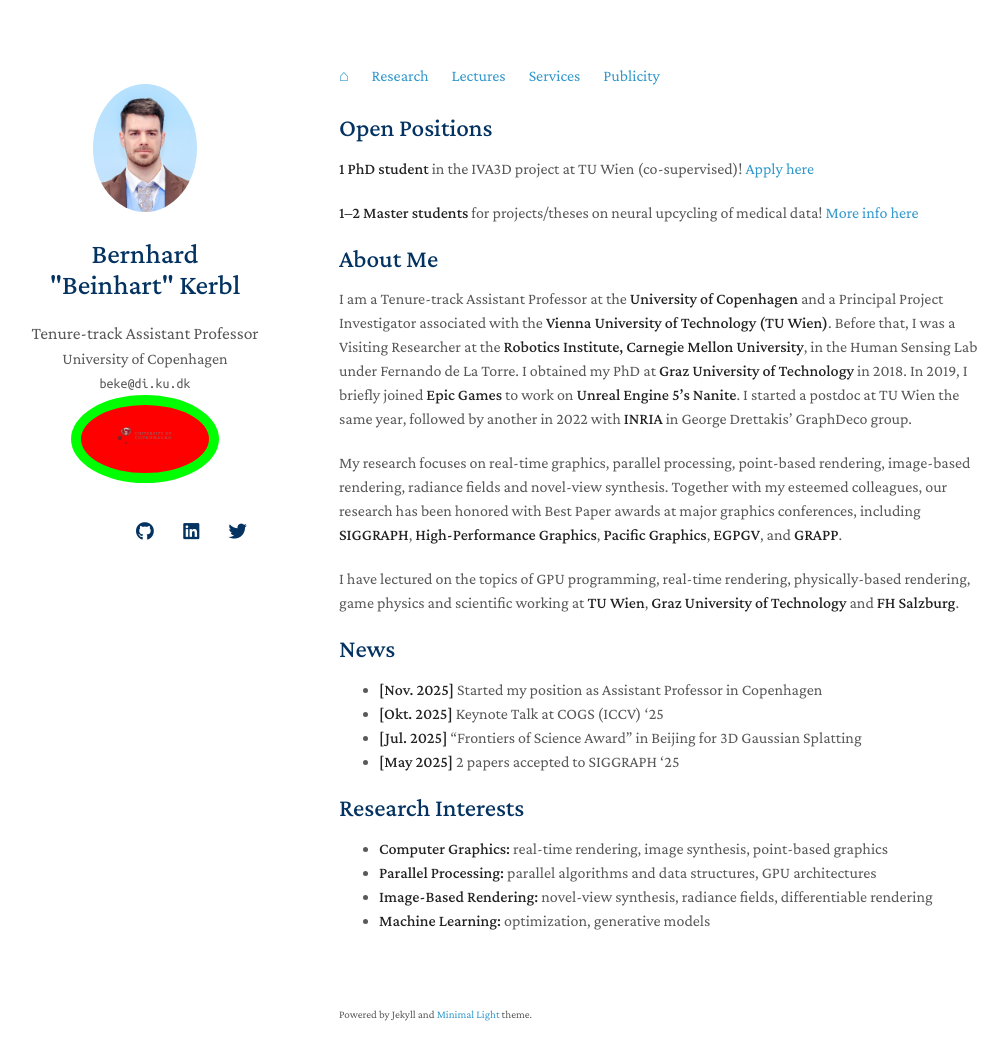
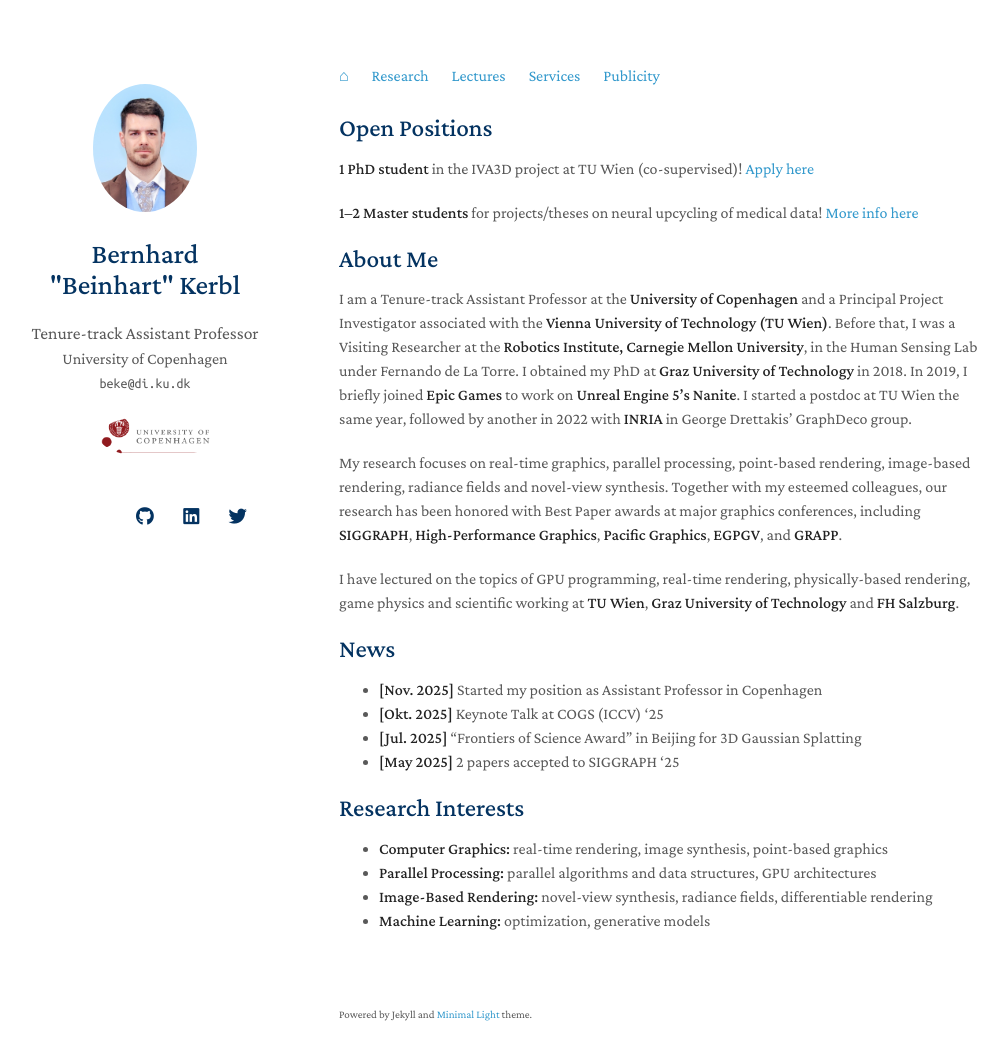
Before and after one commit to Snosixtyboo/snosixtyboo.github.io, a Jekyll site: the page built from index.md, in a window 1280 px wide and 1095 px high. Shown: the top 1060 px of the window, without its empty margins (131-1139 px from the left). Built offline with Jekyll 4.4.1, drawn with Linux system fonts in a browser that asks for light colours; nearby versions of some CDN libraries; a style sheet for code colours, icons or effects is not loaded; our own code applies the rules of GitHub Pages for plain Markdown files.

Commit message:
afill logo#

```diff
--- a/_sass/minimal-light.scss
+++ b/_sass/minimal-light.scss
@@ -244,11 +244,7 @@ papertitle {
       }
 
     .image.affiliation_logo {
-      border-radius: 100%;
-      border: 10px solid lime !important;
-      background: rgba(255, 0, 0, 1.0) !important;
-      margin: 0 0 1em 0;
-      width: 8.00em;
+      width: 16.00em;
     }
 
 h3, h4, h5, h6 {
```
